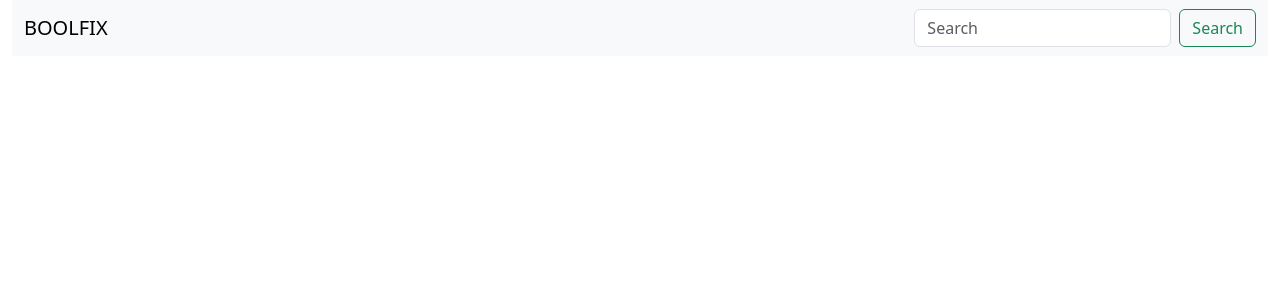
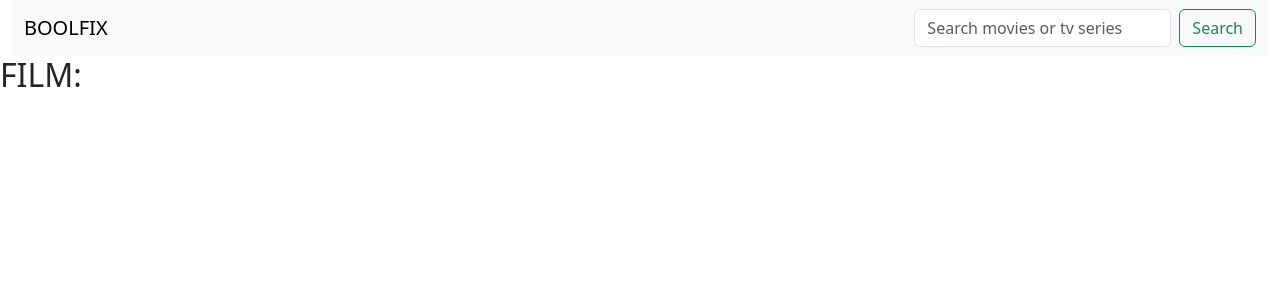
Before and after one commit to Nicola-Campagna/vite-boolflix, a Vue app: page / in a window 1280 px wide. Shown: the top 300 px of the page. Built offline with nearby package versions, Linux system fonts and the light colour scheme.

Commit message:
milestone 1

```diff
--- a/package.json
+++ b/package.json
@@ -9,6 +9,7 @@
     "preview": "vite preview"
   },
   "dependencies": {
+    "axios": "^1.3.4",
     "bootstrap": "^5.3.0-alpha1",
     "vue": "^3.2.45"
   },
--- a/src/App.vue
+++ b/src/App.vue
@@ -1,30 +1,64 @@
 <script>
 // import MyComponent
 
-// HEADER
-import AppHeader from "./components/AppHeader.vue"
+// SEARCHBAR
+import SearchBar from "./components/SearchBar.vue";
+
+// axios
+import axios from "axios"
 
 
 
 export default {
   data() {
     return {
+      appname: "BOOLFIX",
+      baseUri: "https://api.themoviedb.org/3",
+      apiKey: "7a133e976acaa1dadd272f9136c06752",
+      filmList: [],
     }
   },
 
   components: {
-    AppHeader,
+    // registro i compoknenti per utilizzarli
+    SearchBar,
+
+  },
+
+  methods: {
+    fetchMovies(query) {
+      // console.log(query);
+      axios
+
+        .get(`${this.baseUri}/search/movie`, {
+
+          params: {
+            api_key: this.apiKey, query
+          }
+        })
+
+        .then((response) => {
+          console.log(response.data.results);
+          this.filmList = response.data.results
+        })
+
+    },
+  }
 
 
-  },
 };
 </script>
 
 <template>
-  <!-- HEADER -->
-  <AppHeader />
+  <SearchBar :title="appname" @search="fetchMovies" />
+  <h2>FILM:</h2>
+  <ul v-for="film in filmList">
+    <li>{{ film.original_title }}</li>
+    <li>{{ film.title }}</li>
+    <li>{{ film.vote_average }}</li>
+    <li>{{ film.original_language }}</li>
 
-  <!-- MAIN -->
+  </ul>
 </template>
 
 <style lang="scss"></style>
--- a/src/components/AppHeader.vue
+++ /dev/null
@@ -1,40 +0,0 @@
-<script>
-// import MyComponent
-
-
-export default {
-    name: "Header",
-    data() {
-        return {
-
-        }
-    },
-
-    components: {
-        //   MyComponent,
-    },
-};
-</script>
-
-<template>
-    <header>
-        <div class="nav-head container-fluid">
-            <div class="row">
-                <div class="col">
-                    <nav class="navbar bg-body-tertiary">
-                        <div class="container-fluid">
-                            <!-- cambiare in logo succ.... -->
-                            <a class="navbar-brand">BOOLFIX</a>
-                            <form class="d-flex" role="search">
-                                <input class="form-control me-2" type="search" placeholder="Search" aria-label="Search">
-                                <button class="btn btn-outline-success" type="submit">Search</button>
-                            </form>
-                        </div>
-                    </nav>
-                </div>
-            </div>
-        </div>
-    </header>
-</template>
-
-<style lang="scss" scoped></style>
--- /dev/null
+++ b/src/components/SearchBar.vue
@@ -0,0 +1,47 @@
+<script>
+
+export default {
+    data() {
+        return {
+            return: {
+                // termine da cercare
+                term: "",
+            }
+        }
+    },
+    props: {
+        title: String,
+    },
+    emits: ['search'],
+};
+</script>
+
+<template>
+    <header>
+        <div class="nav-head container-fluid">
+            <div class="row">
+                <div class="col">
+                    <nav class="navbar bg-body-tertiary">
+                        <div class="container-fluid">
+                            <!-- cambiare in logo succ.... -->
+                            <a class="navbar-brand">{{ title }}</a>
+                            <form class="d-flex" role="search" @submit.prevent="$emit('search', term)">
+
+                                <input v-model="term" class="form-control me-2" type="search"
+                                    placeholder="Search movies or tv series" aria-label="Search">
+
+
+
+                                <button class="btn btn-outline-success" type="submit" @click="$emit('search', term)">
+                                    Search
+                                </button>
+                            </form>
+                        </div>
+                    </nav>
+                </div>
+            </div>
+        </div>
+    </header>
+</template>
+
+<style lang="scss" scoped></style>
```
Also changed, not shown: src/components/AppMain.vue (deleted, +0 -23 lines), src/components/CatalogCard.vue (deleted, +0 -18 lines), src/components/CatalogList.vue (deleted, +0 -18 lines), 1 other file (tests, documents, lock files or other folders).
